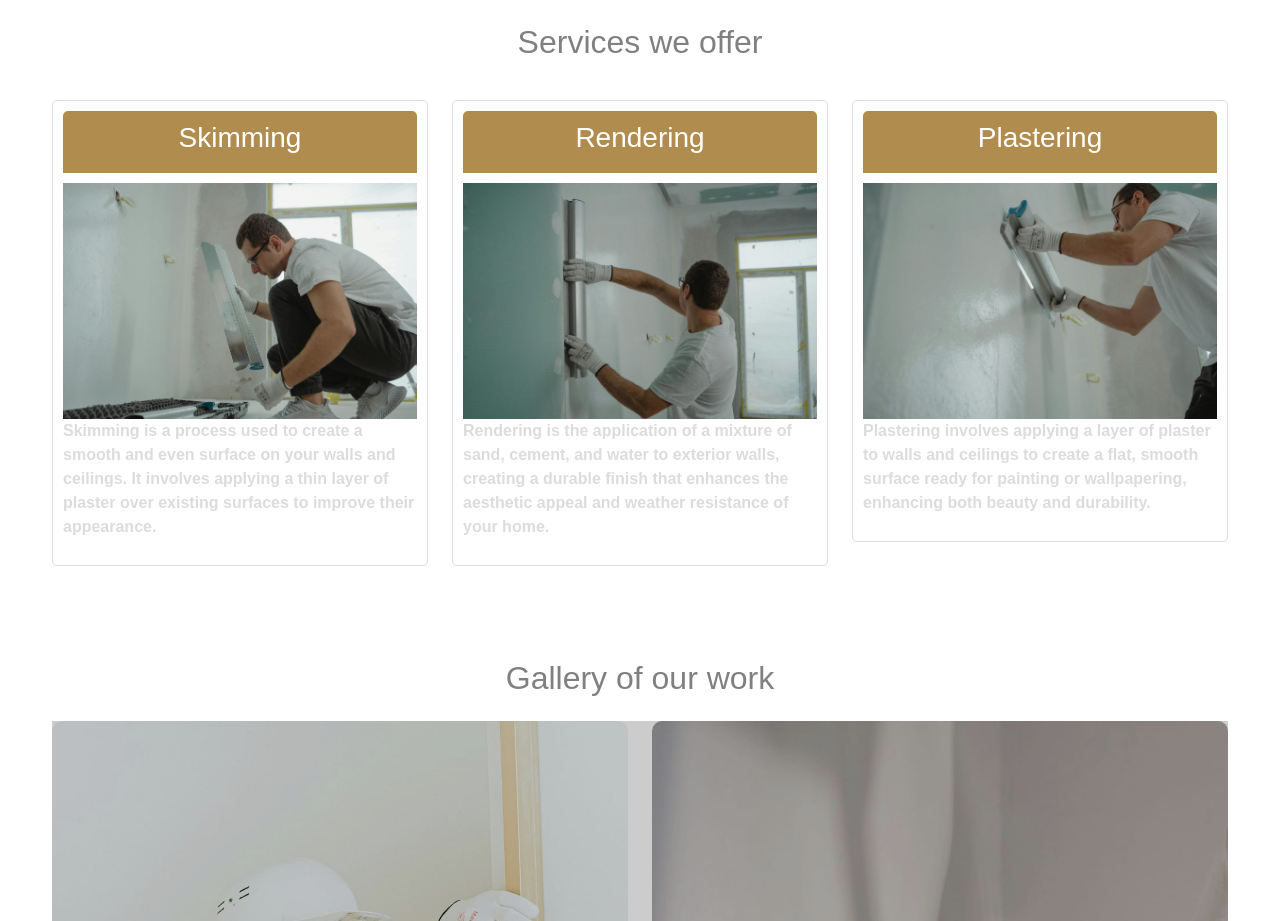
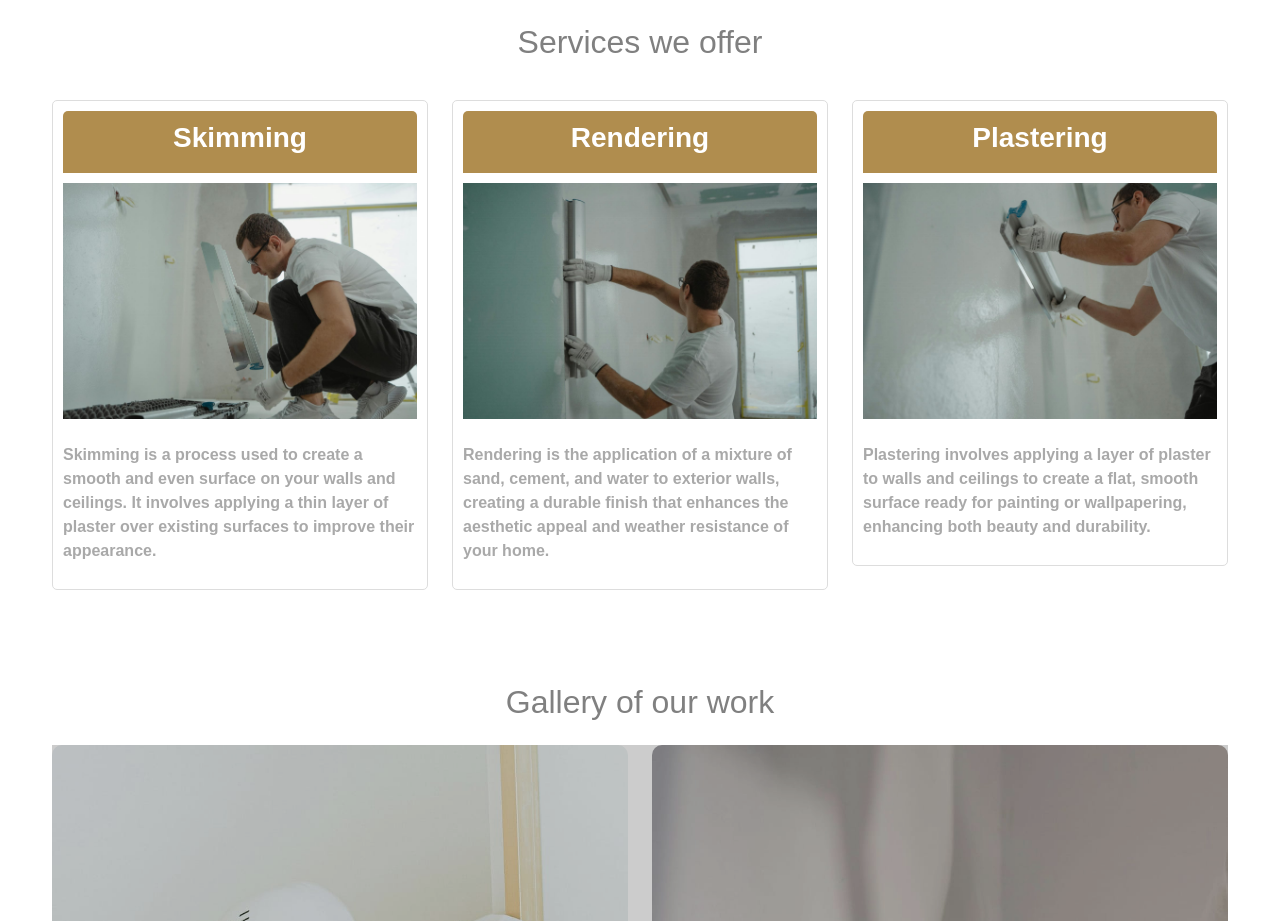
Before and after one commit to Flowery7/plaster-testsite1, a plain HTML site: page index.html in a window 1280 px wide. Shown: the part 2280-3201 px from the top of the page. Drawn offline with nearby package versions, Linux system fonts and the light colour scheme.

Commit message:
Update index.html
Updated tile to bold

```diff
--- a/index.html
+++ b/index.html
@@ -564,29 +564,29 @@ footer h5 {
       <div class="col-md-4">
         <div class="service-card">
           <div class="service-header">
-            <h3>Skimming</h3>
+            <h3 style="font-weight: bold;">Skimming</h3>
           </div>
           <img src="plastering-bradford.jpg" alt="Skimming" class="service-image">
-       <br> <p style="color: #DCDCDC; font-weight: bold;">Skimming is a process used to create a smooth and even surface on your walls and ceilings. It involves applying a thin layer of plaster over existing surfaces to improve their appearance.
+       <p style="color: #A9A9A9; font-weight: bold;"><br>Skimming is a process used to create a smooth and even surface on your walls and ceilings. It involves applying a thin layer of plaster over existing surfaces to improve their appearance.
     </p>
         </div>
       </div>
       <div class="col-md-4">
         <div class="service-card">
           <div class="service-header">
-            <h3>Rendering</h3>
+            <h3 style="font-weight: bold;">Rendering</h3>
           </div>
           <img src="plastering-huddersfield.jpg" alt="Rendering" class="service-image">
-         <br> <p style="color: #DCDCDC; font-weight: bold;">Rendering is the application of a mixture of sand, cement, and water to exterior walls, creating a durable finish that enhances the aesthetic appeal and weather resistance of your home.</p>
+         <p style="color: #A9A9A9; font-weight: bold;"><br>Rendering is the application of a mixture of sand, cement, and water to exterior walls, creating a durable finish that enhances the aesthetic appeal and weather resistance of your home.</p>
         </div>
       </div>
       <div class="col-md-4">
         <div class="service-card">
           <div class="service-header">
-            <h3>Plastering</h3>
+            <h3 style="font-weight: bold;">Plastering</h3>
           </div>
           <img src="skimming-halifax.jpg" alt="Plastering" class="service-image">
-         <br>  <p style="color: #DCDCDC; font-weight: bold;">Plastering involves applying a layer of plaster to walls and ceilings to create a flat, smooth surface ready for painting or wallpapering, enhancing both beauty and durability.</p>
+          <p style="color: #A9A9A9; font-weight: bold;"><br>Plastering involves applying a layer of plaster to walls and ceilings to create a flat, smooth surface ready for painting or wallpapering, enhancing both beauty and durability.</p>
         </div>
       </div>
     </div>
```
